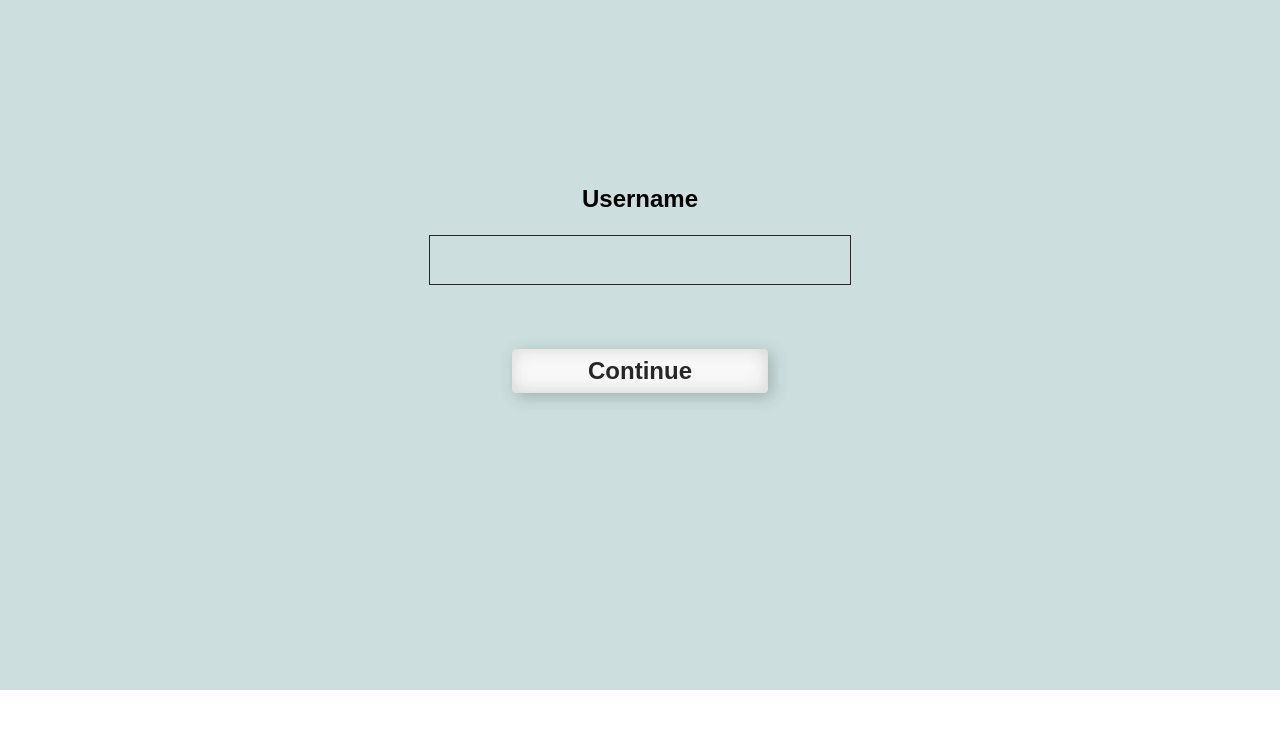
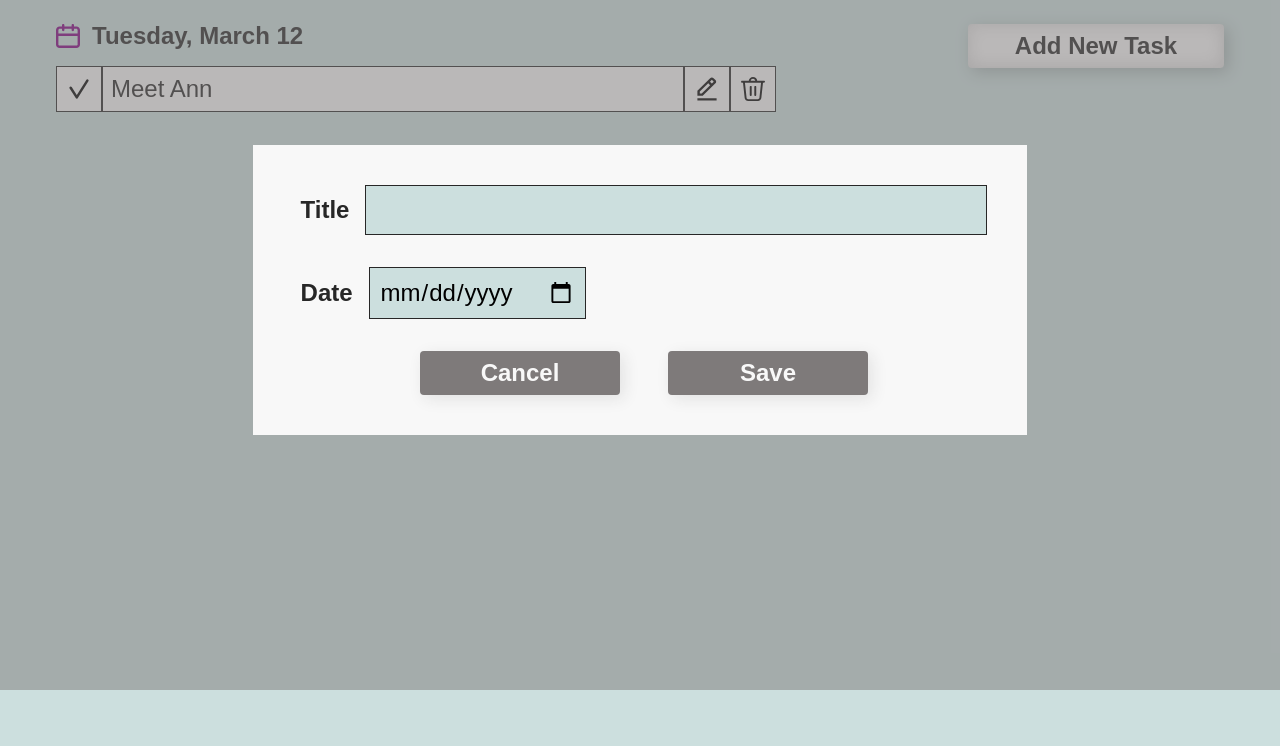
Before and after one commit to atlj/artistanbul-task, a website built with Vite: page index.html in a window 1280 px wide. Shown: the part 110-856 px from the top of the page. Before the commit the page ends 800 px from the top, so only its background shows below. Built offline with nearby package versions, Linux system fonts and the light colour scheme.

Commit message:
feat: add layout for main screen and modal

```diff
--- a/index.html
+++ b/index.html
@@ -6,11 +6,69 @@
     <title>artistanbul task</title>
   </head>
   <body>
-    <div id="login-screen" class="screen screen__login">
+    <!-- <div id="login-screen" class="screen screen__login">
       <form class="login-box" id="login-form">
-        <label class="login-box__title">Username</label>
+        <label for="username" class="login-box__title text text--h2">Username</label>
         <input class="login-box__input" type="text" name="username" />
         <button type="submit" class="button button--primary">Continue</button>
+      </form>
+    </div> -->
+    <div id="main-screen" class="screen screen__main">
+      <h1 class="screen__main--title text text--h1">To do</h1>
+      <div class="screen__main--content">
+        <button class="button button--primary" id="add-todo">
+          Add New Task
+        </button>
+        <div class="todo-day">
+          <div class="todo-day__date-row text text--h2">
+            <img
+              src="./public/icons/Calendar.svg"
+              alt="Calendar icon"
+              class="todo-day__date-row--icon"
+            />
+            Tuesday, March 12
+          </div>
+          <div class="todo">
+            <div class="todo__box">
+              <img
+                src="./public/icons/Check.svg"
+                alt="Check icon"
+                class="todo__check-icon"
+              />
+            </div>
+            <div class="todo__box todo__box--text text text--t1">Meet Ann</div>
+            <div class="todo__box">
+              <img
+                src="./public/icons/Edit.svg"
+                alt="Edit icon"
+                class="todo__edit-icon"
+              />
+            </div>
+            <div class="todo__box">
+              <img
+                src="./public/icons/Trash.svg"
+                alt="Delete icon"
+                class="todo__delete-icon"
+              />
+            </div>
+          </div>
+        </div>
+      </div>
+    </div>
+    <div id="modal-screen" class="screen screen__modal">
+      <form class="modal">
+        <div class="modal__section">
+          <label for="title" class="text text--h2"> Title</label>
+          <input class="modal__input modal__input--title" name="title" />
+        </div>
+        <div class="modal__section">
+          <label for="date" class="text text--h2">Date</label>
+          <input type="date" class="modal__input" name="date" />
+        </div>
+        <div class="modal__button-container">
+          <button class="button button--secondary">Cancel</button>
+          <button type="submit" class="button button--secondary">Save</button>
+        </div>
       </form>
     </div>
     <script type="module" src="src/index.js"></script>
--- a/src/styles/index.scss
+++ b/src/styles/index.scss
@@ -31,19 +31,97 @@
     background-color: $color-secondary;
     box-shadow: 4px 4px 16px 0px #2727271a;
     color: $color-white;
+    width: 160px;
+
+    @include md {
+      width: 200px;
+    }
+  }
+}
+
+.text {
+  font-weight: 700;
+  color: $color-black;
+
+  &--h1 {
+    font-size: rem(28);
+
+    @include md {
+      font-size: rem(36);
+    }
+  }
+
+  &--h2 {
+    font-size: rem(20);
+
+    @include md {
+      font-size: rem(24);
+    }
+  }
+
+  &--t1 {
+    font-size: rem(20);
+    font-weight: 400;
+
+    @include md {
+      font-size: rem(24);
+    }
   }
 }
 
 .screen {
+  max-width: 100vw;
+  height: 100vh;
+  background-color: $color-neutral;
   font-family: Arial;
-  width: 100vw;
-  height: 100vh;
   -webkit-font-smoothing: antialiased;
   -moz-osx-font-smoothing: grayscale;
   text-align: center;
-  background-color: $color-neutral;
 
   &__login {
+    display: flex;
+    justify-content: center;
+    align-items: center;
+  }
+
+  &__main {
+    padding: 20px 20px 0px 20px;
+
+    @include md {
+      padding: 56px 56px 0px 56px;
+    }
+
+    &--title {
+      margin: 0px;
+      text-align: left;
+    }
+
+    &--content {
+      display: flex;
+      flex-direction: column;
+      align-items: flex-end;
+      margin-top: 20px;
+      gap: 16px;
+
+      @include md {
+        flex-direction: row-reverse;
+        align-items: flex-start;
+        justify-content: space-between;
+        margin-top: 42px;
+        gap: 0px;
+      }
+    }
+  }
+
+  &__modal {
+    width: 100%;
+    height: 100%;
+    position: absolute;
+    top: 0px;
+    left: 0px;
+    right: 0px;
+    background-color: $color-secondary-50;
+
     display: flex;
     justify-content: center;
     align-items: center;
@@ -56,9 +134,6 @@
   align-items: center;
 
   &__title {
-    font-weight: 700;
-    color: black;
-    font-size: rem(24);
     margin-bottom: 24px;
   }
 
@@ -76,3 +151,123 @@
     }
   }
 }
+
+.todo-day {
+  display: flex;
+  flex-direction: column;
+  width: 100%;
+
+  @include md {
+    width: 380px;
+  }
+
+  @include lg {
+    width: 500px;
+  }
+
+  @include xl {
+    width: 720px;
+  }
+
+  &__date-row {
+    display: flex;
+    flex-direction: row;
+    gap: 12px;
+    align-items: center;
+    margin-bottom: 18px;
+
+    &--icon {
+      width: rem(24);
+      height: rem(24);
+    }
+  }
+}
+
+.todo {
+  display: flex;
+  flex-direction: row;
+
+  &__box {
+    background-color: $color-white;
+    border: 1px solid $color-black;
+    height: 44px;
+    width: 44px;
+    display: flex;
+    align-items: center;
+    justify-content: center;
+
+    &--text {
+      width: auto;
+      flex: 1;
+      justify-content: flex-start;
+      padding-left: 8px;
+    }
+  }
+
+  &__check-icon {
+    width: rem(20);
+    height: rem(20);
+  }
+
+  &__edit-icon {
+    width: rem(19.2);
+    height: rem(24);
+  }
+
+  &__delete-icon {
+    width: rem(24);
+    height: rem(24);
+  }
+}
+
+.modal {
+  width: 90vw;
+  background-color: $color-white;
+  display: flex;
+  flex-direction: column;
+  padding: 20px;
+
+  @include md {
+    width: auto;
+    padding: 40px 40px 40px 48px;
+  }
+
+  &__section {
+    display: flex;
+    align-items: center;
+    gap: 16px;
+
+    margin-bottom: 32px;
+  }
+
+  &__input {
+    background-color: $color-neutral;
+    border: 1px solid $color-black;
+    font-size: rem(16);
+    padding: 10px;
+    width: auto;
+
+    @include md {
+      font-size: rem(24);
+    }
+    &--title {
+      flex: 1;
+      @include md {
+        width: 600px;
+      }
+    }
+  }
+
+  &__button-container {
+    align-self: center;
+    display: flex;
+    justify-content: space-around;
+    width: 100%;
+    flex-direction: row;
+
+    @include md {
+      width: auto;
+      gap: 48px;
+    }
+  }
+}
--- a/src/styles/utils/mixins.scss
+++ b/src/styles/utils/mixins.scss
@@ -2,6 +2,12 @@
 
 @mixin md {
   @media (min-width: $screen-md-min) {
+    @content;
+  }
+}
+
+@mixin lg {
+  @media (min-width: $screen-lg-min) {
     @content;
   }
 }
--- a/src/styles/utils/variables.scss
+++ b/src/styles/utils/variables.scss
@@ -1,6 +1,7 @@
 $color-neutral: #ccdfde;
 $color-primary: #800080;
 $color-secondary: #7e7a7a;
+$color-secondary-50: #7e7a7a80;
 $color-warning: #b70000;
 $color-white: #f8f8f8;
 $color-black: #272727;
@@ -9,5 +10,8 @@ $color-black: #272727;
 // Small tablets and large smartphones (landscape view)
 $screen-md-min: 768px;
 
+// Tablets and small desktops
+$screen-lg-min: 992px;
+
 // Large tablets and desktops
 $screen-xl-min: 1200px;
```
